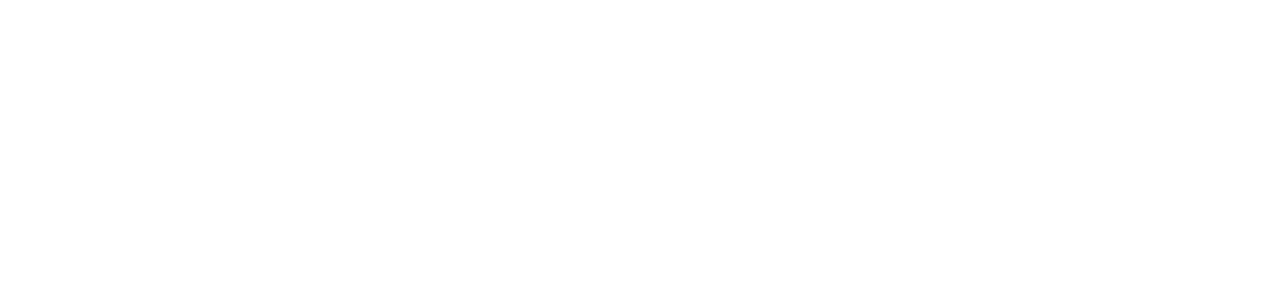
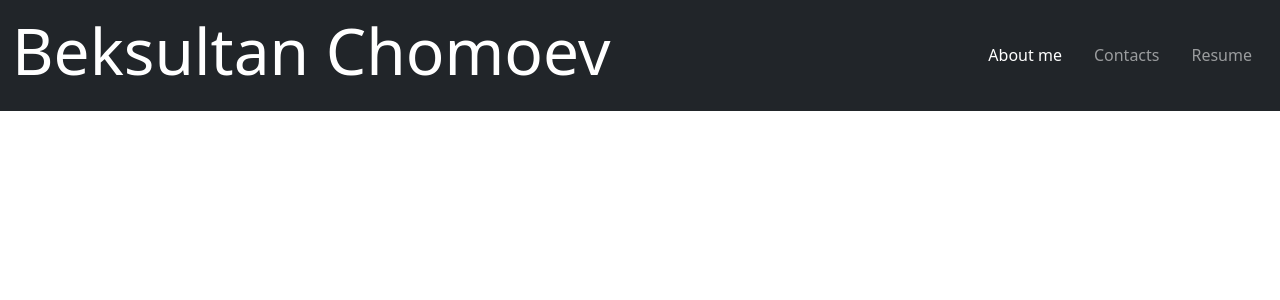
Before and after one commit to b-chomoev/homework-62-Router, a React (Vite) app: page / in a window 1280 px wide. Shown: the top 300 px of the page. Built offline with nearby package versions, Linux system fonts and the light colour scheme.

Commit message:
Был создан NavigationBar и добавлен в App.

```diff
--- a/package.json
+++ b/package.json
@@ -10,8 +10,10 @@
     "preview": "vite preview"
   },
   "dependencies": {
+    "bootstrap": "^5.3.2",
     "react": "^18.2.0",
-    "react-dom": "^18.2.0"
+    "react-dom": "^18.2.0",
+    "react-router-dom": "^6.22.0"
   },
   "devDependencies": {
     "@types/react": "^18.2.43",
--- a/src/App.tsx
+++ b/src/App.tsx
@@ -1,7 +1,22 @@
+import NavigationBar from './container/NavigationBar.tsx';
+import PersonalInfo from './container/AboutMe.tsx';
+import {Route, Routes} from 'react-router-dom';
+
 function App() {
 
   return (
     <>
+      <header>
+        <NavigationBar />
+      </header>
+      <main className='container-fluid'>
+        <Routes>
+          <Route/>
+          <Route/>
+          <Route/>
+          <Route/>
+        </Routes>
+      </main>
     </>
   );
 }
--- /dev/null
+++ b/src/container/AboutMe.tsx
@@ -0,0 +1,11 @@
+import React from 'react';
+
+const AboutMe: React.FC = () => {
+  return (
+    <>
+
+    </>
+  );
+};
+
+export default AboutMe;
--- /dev/null
+++ b/src/container/NavigationBar.tsx
@@ -0,0 +1,25 @@
+import React from 'react';
+import {NavLink} from 'react-router-dom';
+
+const NavigationBar: React.FC = () => {
+  return (
+    <nav className="navbar navbar-expand-lg navbar-dark bg-dark">
+      <div className="container-fluid">
+        <span className="navbar-brand "> <h1 className='display-3'>Beksultan Chomoev</h1></span>
+        <ul className="navbar-nav mr-auto">
+          <li className="nav-link">
+            <NavLink to="/" className="nav-link">About me</NavLink>
+          </li>
+          <li className="nav-link">
+            <NavLink to="contacts" className="nav-link">Contacts</NavLink>
+          </li>
+          <li className="nav-link">
+            <NavLink to="resume" className="nav-link">Resume</NavLink>
+          </li>
+        </ul>
+      </div>
+    </nav>
+  );
+};
+
+export default NavigationBar;
--- a/src/main.tsx
+++ b/src/main.tsx
@@ -1,9 +1,13 @@
 import React from 'react';
 import ReactDOM from 'react-dom/client';
 import App from './App';
+import 'bootstrap/dist/css/bootstrap.min.css';
+import {BrowserRouter} from 'react-router-dom';
 
 ReactDOM.createRoot(document.getElementById('root')!).render(
   <React.StrictMode>
-    <App/>
+    <BrowserRouter>
+      <App/>
+    </BrowserRouter>
   </React.StrictMode>,
 );
```
Also changed, not shown: 1 other file (tests, documents, lock files or other folders).
